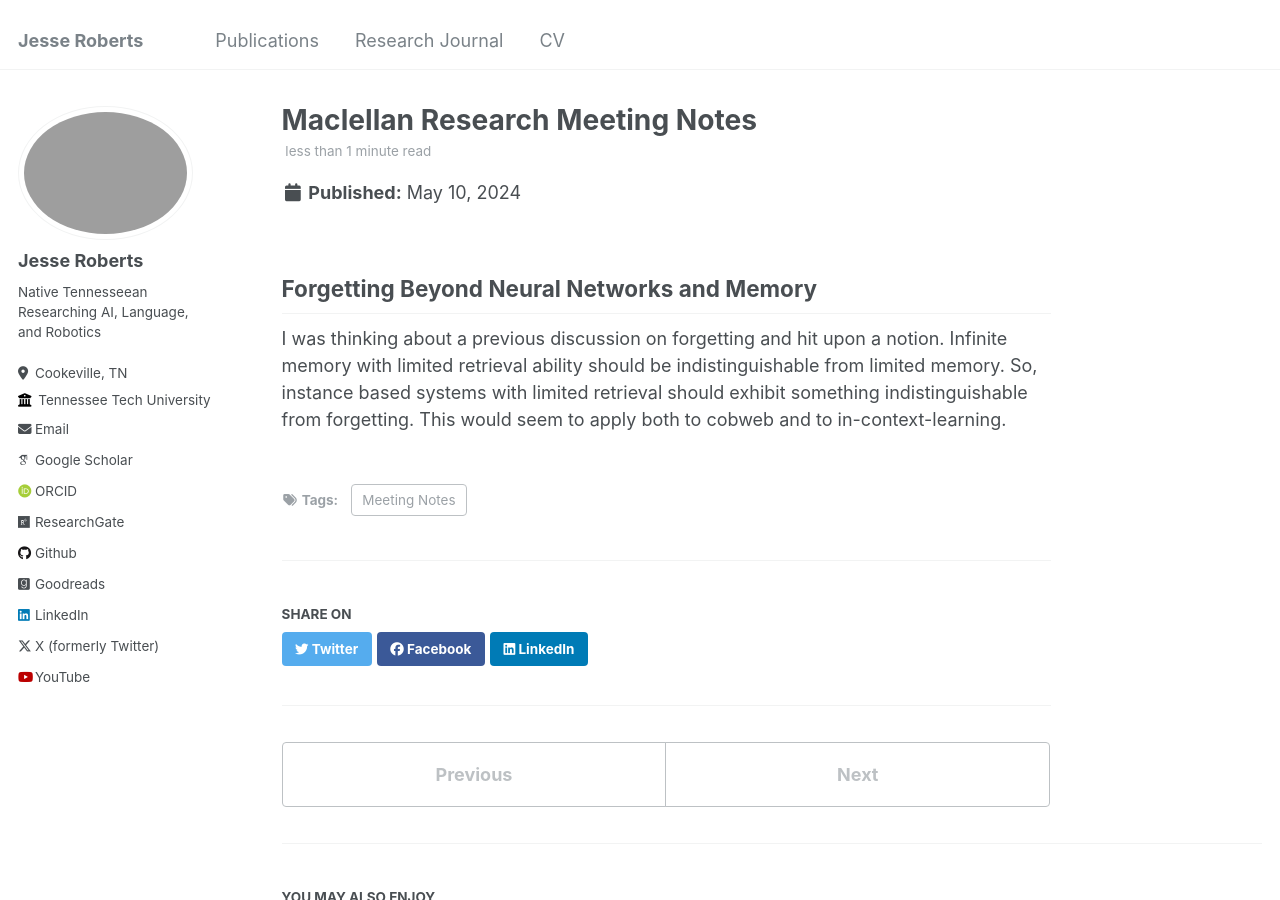
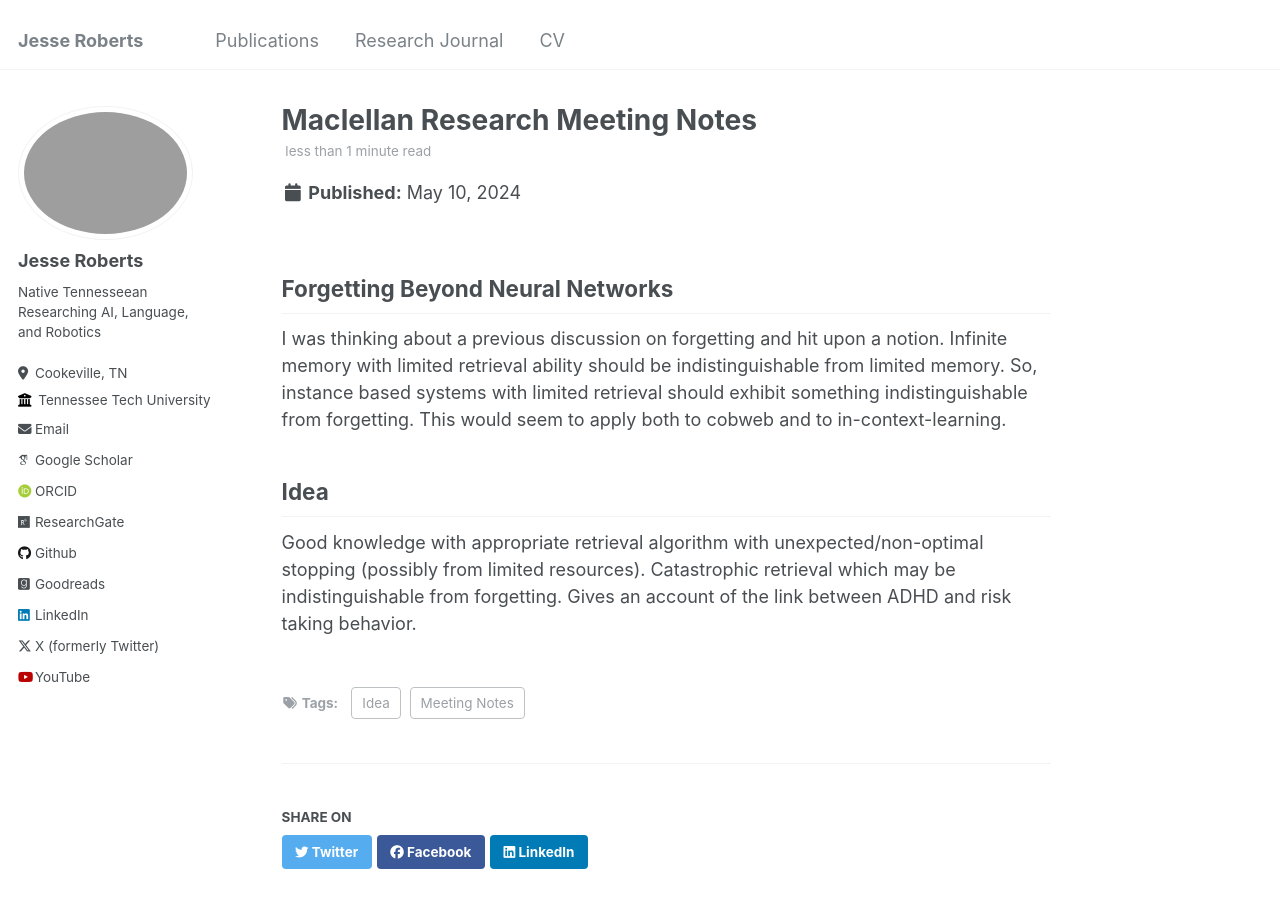
Before and after one commit to JesseTNRoberts/JesseTNRoberts.github.io, a Jekyll site: the page built from _posts/2024-05-10-MeetingNotesMaclellan.md, in a window 1280 px wide and 900 px high. Built offline with Jekyll 4.4.1, drawn with Linux system fonts in a browser that asks for light colours; some web fonts are replaced.

Commit message:
Update 2024-05-10-MeetingNotesMaclellan.md

```diff
--- a/_posts/2024-05-10-MeetingNotesMaclellan.md
+++ b/_posts/2024-05-10-MeetingNotesMaclellan.md
@@ -4,8 +4,14 @@ date: 2024-05-10
 permalink: /posts/2024/05/10/MeetingNotesMaclellan
 tags:
   - Meeting Notes
+  - Idea
 ---
 
-## Forgetting Beyond Neural Networks and Memory
+## Forgetting Beyond Neural Networks
 
 I was thinking about a previous discussion on forgetting and hit upon a notion. Infinite memory with limited retrieval ability should be indistinguishable from limited memory. So, instance based systems with limited retrieval should exhibit something indistinguishable from forgetting. This would seem to apply both to cobweb and to in-context-learning.
+
+
+## Idea
+
+Good knowledge with appropriate retrieval algorithm with unexpected/non-optimal stopping (possibly from limited resources). Catastrophic retrieval which may be indistinguishable from forgetting. Gives an account of the link between ADHD and risk taking behavior.
```
